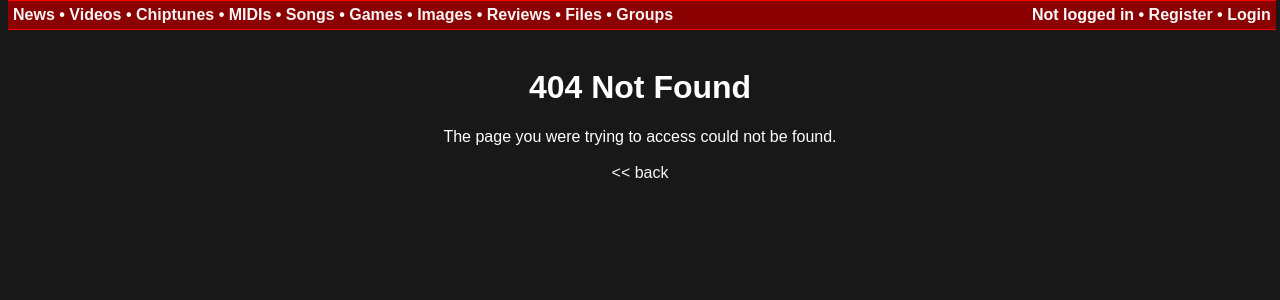
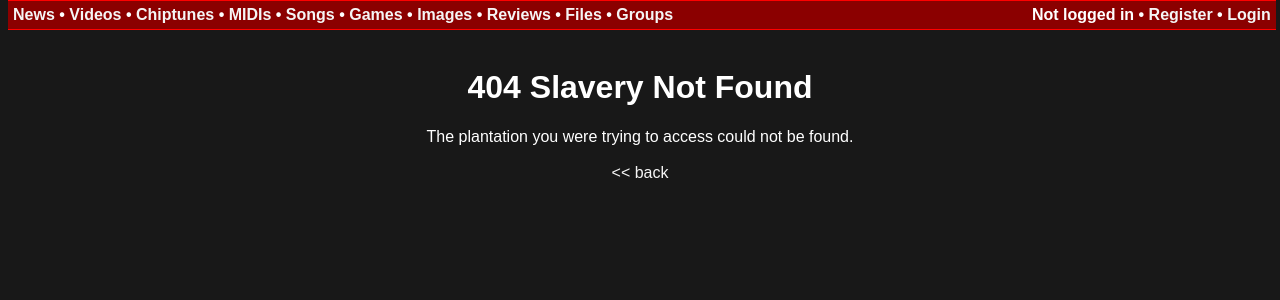
Before and after one commit to typicalname0/4grounds, a PHP site: page /404.php in a window 1280 px wide. Shown: the part 119-419 px from the top of the page. Run offline with PHP 8.4, Linux system fonts and the light colour scheme.

Commit message:
Update 404.php

```diff
--- a/404.php
+++ b/404.php
@@ -7,8 +7,8 @@
 	 <body>
 	     <?php require(__DIR__ . "/important/header.php"); ?>
 		  <div class="container" style="text-align: center;">
-		      <h1>404 Not Found</h1>
-				The page you were trying to access could not be found.<br><br>
+		      <h1>404 Slavery Not Found</h1>
+				The plantation you were trying to access could not be found.<br><br>
 				<a href="##" onclick="history.go(-1); return false;">&lt;&lt; back</a>
 		  </div>
 	 </body>
```
